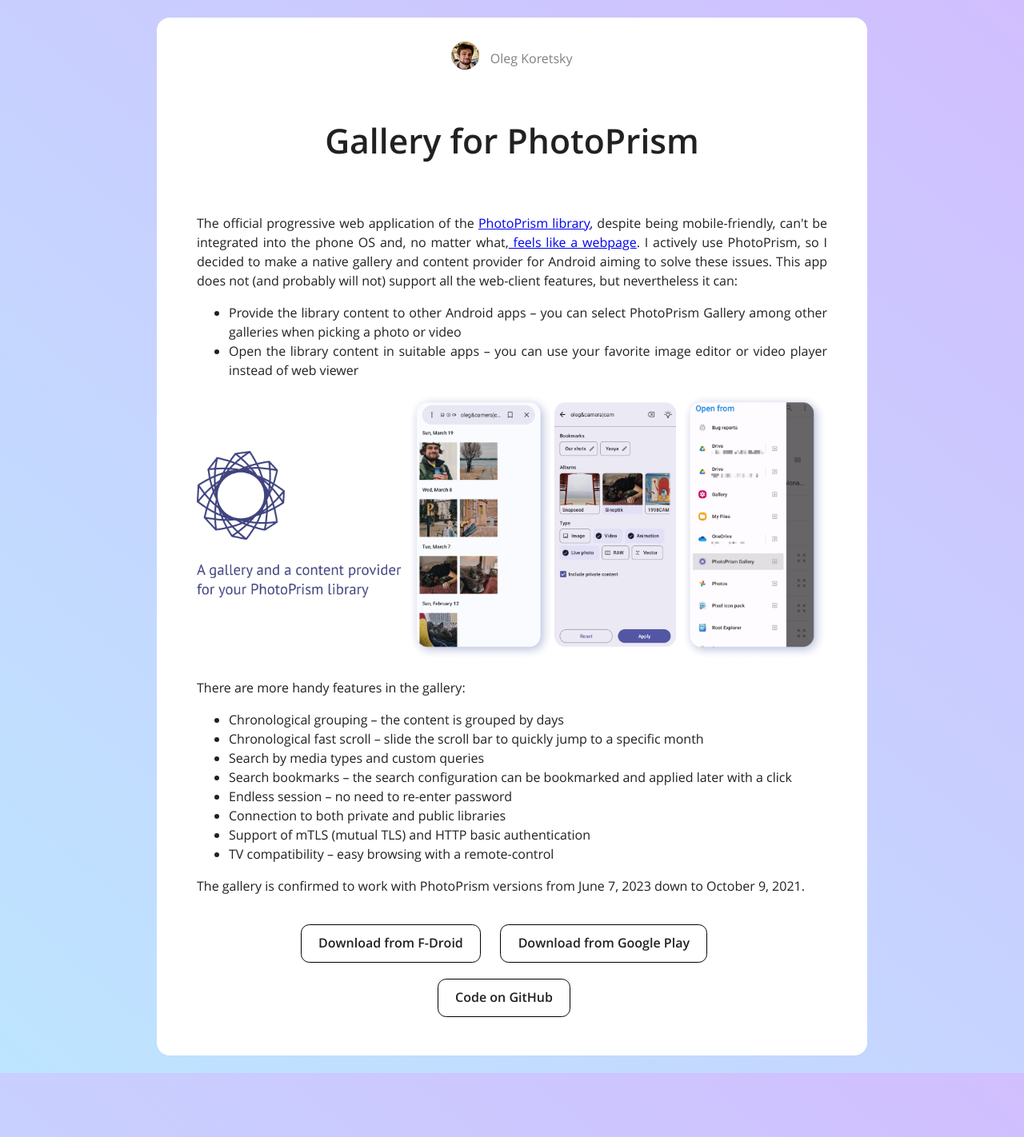
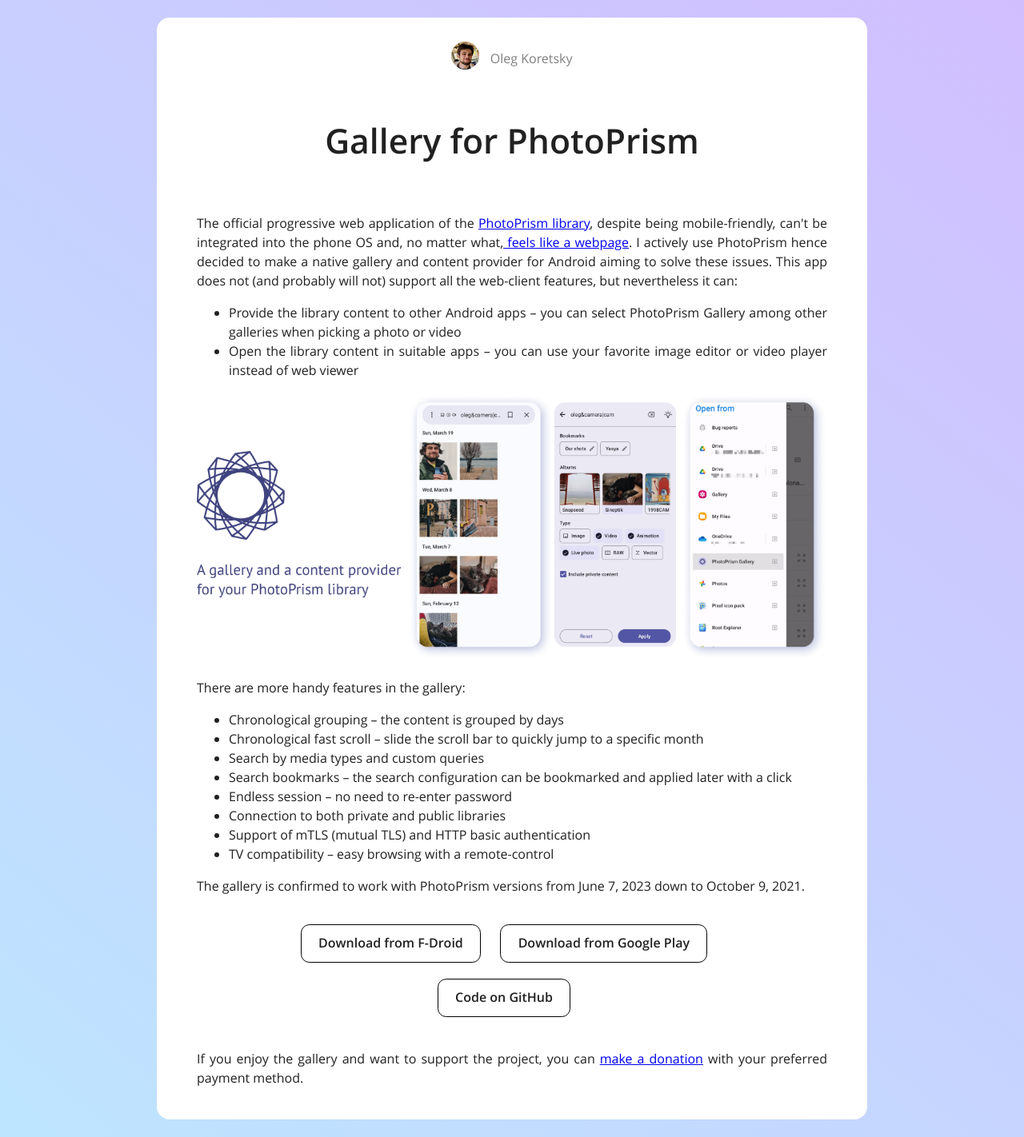
Before and after one commit to Radiokot/website, a Jekyll site: the page built from _projects/photoprism-android-gallery.html, in a window 1280 px wide. Shown: the whole page at 80% size. Built offline with Jekyll 4.4.1, drawn with Linux system fonts in a browser that asks for light colours.

Commit message:
Add donation link to the PP gallery

```diff
--- a/_projects/photoprism-android-gallery.html
+++ b/_projects/photoprism-android-gallery.html
@@ -11,7 +11,7 @@
     <a href="https://www.photoprism.app/" target="_blank">PhotoPrism library</a>,
         despite being mobile-friendly, can't be integrated into the phone OS and, no
         matter what,<a href="https://blog.perryizgr8.com/photos/2023/03/20/google-photos-alt.html#photoprism" target="_blank">
-        feels like a webpage</a>. I actively use PhotoPrism, so I decided to make a
+        feels like a webpage</a>. I actively use PhotoPrism hence decided to make a
         native gallery and content provider for Android aiming to solve these issues.
         This app does not (and probably will not) support all the web-client features,
         but nevertheless it can:<ul>
@@ -57,4 +57,10 @@
         href="https://github.com/Radiokot/photoprism-android-client"
         target="_blank">Code on GitHub</a>
 </center>
-<br><br>
+<br>
+<p>
+    If you enjoy the gallery and want to support the project, you can
+    <a href="{% link tip.html %}">make a donation</a>
+    with your preferred payment method.
+</p>
+<br>
```
